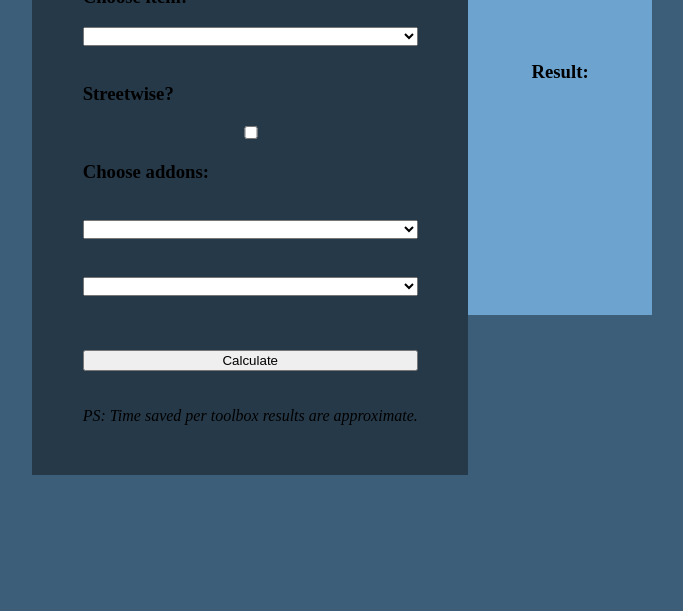
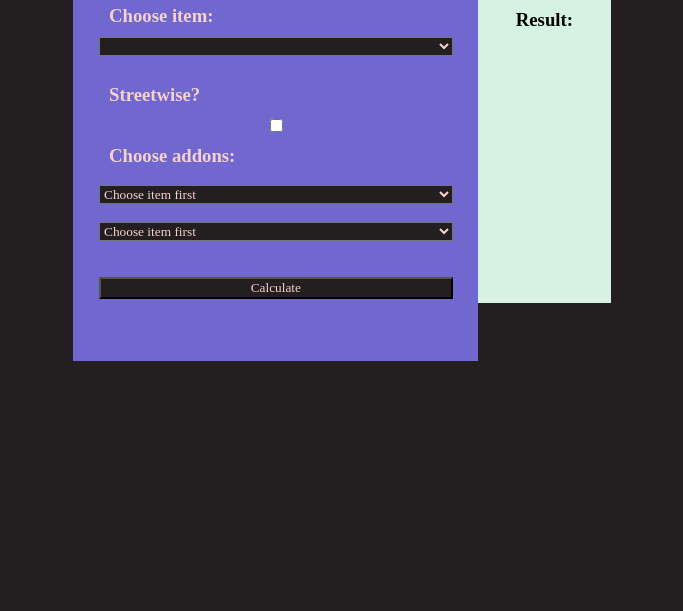
Before and after one commit to MusaMusov/DBD-items-calculator, a plain HTML site: page index.html in a window 1280 px wide. Shown: the part 189-800 px from the top of the page, without its empty margins (298-981 px from the left). Drawn offline with Linux system fonts and the light colour scheme; a web font is replaced by a local one.

Commit message:
patch 2.0 big update

```diff
--- a/index.html
+++ b/index.html
@@ -6,139 +6,223 @@
     <meta name="viewport" content="width=device-width, initial-scale=1.0">
     <title>Survivor items calculator</title>
     <link rel="stylesheet" href="styles.css">
+    <link rel="preconnect" href="https://fonts.googleapis.com">
+    <link rel="preconnect" href="https://fonts.gstatic.com" crossorigin>
+    <link href="https://fonts.googleapis.com/css2?family=Preahvihear&display=swap" rel="stylesheet">
 </head>
 
 <body>
+    <select class="dropdownCustomise" id="modeChanger" onchange="modeChanger()">
+        <option value="dark">Lavender fantasy</option>
+        <option value="light">Peachy delight</option>
+    </select>
+    <div id="shell">
         <div id="mainDiv">
-        <h1>Survivor item calculator</h1>
-        <i>work in progress</i>
-        <h3>Choose item:</h3>
-        <select name="itemsDropdownList" id="itemsDropdownList">
-            <option value="empty"></option>
-            <option value="----Med-kits----">----Med-kits----</option>
+            <h1 class="titles">Survivor item calculator</h1>
+            <h3 class="titles">Choose item:</h3>
+            <select class="dropdownCustomise" name="itemsDropdownList" id="itemsDropdownList" onchange="addonSelector()">
+                <option value="----"></option>
+                <option value="----med-kits----">----Med-kits----</option>
                 <option value="Camping Aid Kit">Camping Aid Kit</option>
                 <option value="First Aid Kit">First Aid Kit</option>
                 <option value="Emergency Med-Kit">Emergency Med-Kit</option>
                 <option value="Ranger Med-Kit">Ranger Med-Kit</option>
-            <option value="----Toolboxes----">----Toolboxes----</option>
+                <option value="----toolboxes----">----Toolboxes----</option>
                 <option value="Worn-Out Tools">Worn-Out Tools</option>
                 <option value="Toolbox">Toolbox</option>
                 <option value="Mechanic's Toolbox">Mechanic's Toolbox</option>
                 <option value="Commodious Toolbox">Commodious Toolbox</option>
                 <option value="Engineer's Toolbox">Engineer's Toolbox</option>
                 <option value="Alex's Toolbox">Alex's Toolbox</option>
-            <option value="----Flashlights----">----Flashlights----</option>
+                <option value="----flashlights----">----Flashlights----</option>
                 <option value="Flashlight">Flashlight</option>
                 <option value="Sport Flashlight">Sport Flashlight</option>
                 <option value="Utility Flashlight">Utility Flashlight</option>
             </select>
-
             <br>
 
-        <h3>Streetwise?</h3>
+            <h3 class="titles">Streetwise?</h3>
             <input type="checkbox" value="true" id="streetwise">
-        <h3 id="addonStyle">Choose addons:</h3>
-        <h3 id="addon1"></h3>
-        <select name="addons1" id="addons1">
-            <option value="----"></option>
 
-            <!-- Medkit addons -->
-            <option value="----Medkit addons----">----Medkit addons----</option>
-            <option value="Gel Dressings"> Gel Dressings </option>
-            <option value="Abdominal Dressing"> Abdominal Dressing </option>
-            <option value="Gauze Roll"> Gauze Roll </option>
-            <option value="Medical Scissors"> Medical Scissors </option>
-            <option value="Self Adherent Wrap"> Self Adherent Wrap </option>
-            <option value="Bandages"> Bandages </option>
-            <option value="Butterfly Tape"> Butterfly Tape </option>
-
-            <!-- Toolbox addons -->
-            <option value="----Toolbox addons----">----Toolbox addons----</option>
-            <option value="Brand New Part"> Brand New Part </option>
-            <option value="Grip Wrench"> Grip Wrench </option>
-            <option value="Hacksaw"> Hacksaw </option>
-            <option value="Cutting Wire"> Cutting Wire </option>
-            <option value="Socket Swivels"> Socket Swivels </option>
-            <option value="Wire Spool"> Wire Spool </option>
-            <option value="Clean Rag"> Clean Rag </option>
-            <option value="Scraps"> Scraps </option>
-
-            <!-- Flashlight addons -->
-            <option value="----Flashlight addons---">----Flashlight addons----</option>
-            <option value="Odd Bulb"> Odd Bulb </option>
-            <option value="High-End Sapphire Lens"> High-End Sapphire Lens </option>
-            <option value="Intense Halogen"> Intense Halogen </option>
-            <option value="Long Life Battery"> Long Life Battery </option>
-            <option value="Focus Lens"> Focus Lens </option>
-            <option value="Heavy Duty Battery"> Heavy Duty Battery </option>
-            <option value="TIR Optic"> TIR Optic </option>
-            <option value="Low Amp Filament"> Low Amp Filament </option>
-            <option value="Battery"> Battery </option>
-            <option value="Power Bulb"> Power Bulb </option>
+            <h3 class="titles" id="addonStyle">Choose addons:</h3>
+            <br>
+            <select class="dropdownCustomise" name="addons1" id="addons1">
+                <option value="----">Choose item first</option>
             </select>
-        <h3 id="addon2"></h3>
-        <select name="addons2" id="addons2">
-            <option value="----"></option>
-
-            <!-- Medkit addons -->
-            <option value="----Medkit addons---">----Medkit addons---</option>
-            <option value="Gel Dressings"> Gel Dressings </option>
-            <option value="Abdominal Dressing"> Abdominal Dressing </option>
-            <option value="Gauze Roll"> Gauze Roll </option>
-            <option value="Medical Scissors"> Medical Scissors </option>
-            <option value="Self Adherent Wrap"> Self Adherent Wrap </option>
-            <option value="Bandages"> Bandages </option>
-            <option value="Butterfly Tape"> Butterfly Tape </option>
-
-            <!-- Toolbox addons -->
-            <option value="----Toolbox addons---">----Toolbox addons---</option>
-            <option value="Brand New Part"> Brand New Part </option>
-            <option value="Grip Wrench"> Grip Wrench </option>
-            <option value="Hacksaw"> Hacksaw </option>
-            <option value="Cutting Wire"> Cutting Wire </option>
-            <option value="Socket Swivels"> Socket Swivels </option>
-            <option value="Wire Spool"> Wire Spool </option>
-            <option value="Clean Rag"> Clean Rag </option>
-            <option value="Scraps"> Scraps </option>
-
-            <!-- Flashlight addons -->
-            <option value="----Flashlight addons---">----Flashlight addons---</option>
-            <option value="Odd Bulb"> Odd Bulb </option>
-            <option value="High-End Sapphire Lens"> High-End Sapphire Lens </option>
-            <option value="Intense Halogen"> Intense Halogen </option>
-            <option value="Long Life Battery"> Long Life Battery </option>
-            <option value="Focus Lens"> Focus Lens </option>
-            <option value="Heavy Duty Battery"> Heavy Duty Battery </option>
-            <option value="TIR Optic"> TIR Optic </option>
-            <option value="Low Amp Filament"> Low Amp Filament </option>
-            <option value="Battery"> Battery </option>
-            <option value="Power Bulb"> Power Bulb </option>
+            <br>
+            <select class="dropdownCustomise" name="addons2" id="addons2">
+                <option value="----">Choose item first</option>
             </select>
 
             <br>
             <br>
-        <br>
-        <button onclick="statCalc()">Calculate</button>
+
+            <button class="dropdownCustomise" onclick="statCalc()">Calculate</button>
             <br>
             <br>
-        <i>PS: Time saved per toolbox results are approximate.</i>
+        </div>
+        <div id="resultDiv">
+            <h3 class="resultH3">Result:</h3>
+            <h3 class="resultH3" id="itemResult"></h3>
+            <h3 class="resultH3" id="duration"></h3>
+            <h3 class="resultH3" id="healSpeed"></h3>
+            <h3 class="resultH3" id="repSpeed"></h3>
+        </div>
     </div>
 
-    <div id="resultDiv">
-        <h3>Result:</h3>
-        <h3 id="itemResult"></h3>
-        <h3 id="duration"></h3>
-        <h3 id="healSpeed"></h3>
-        <h3 id="repSpeed"></h3>
-    </div>
     <script>
+        function modeChanger() {
+            let background = document.querySelector("body");
+            let mainDiv = document.querySelector("#mainDiv");
+            let resultDiv = document.querySelector("#resultDiv")
+            let modeResult = document.getElementById("modeChanger").value;
+            let text1 = document.querySelectorAll(".titles")
+            let text2 = document.querySelectorAll(".resultH3")
+            let dropdownMenus = document.querySelectorAll(".dropdownCustomise")
+            if(modeResult === "dark") {
+                background.style.backgroundColor = "#231F20"
+                mainDiv.style.backgroundColor = "#7067CF"
+                resultDiv.style.backgroundColor = "#D5F2E3"
+                for (const element of text1) {
+                    element.style.color = "#F7D1CD"
+                }
+                for (const element of dropdownMenus) {
+                    element.style.backgroundColor = "#231F20"
+                    element.style.color = "#F7D1CD"
+                }
+            } else {
+                background.style.backgroundColor = "#2274A5"
+                mainDiv.style.backgroundColor = "#FFA69E"
+                resultDiv.style.backgroundColor = "#B8F2E6"
+                for (const element of text1) {
+                    element.style.color = "#122C34"
+                }
+                for (const element of dropdownMenus) {
+                    element.style.backgroundColor = "#B8F2E6"
+                    element.style.color = "#122C34"
+                }
+            }
+
+        }
+        function addonSelector() {
+            let itemChosen = document.getElementById("itemsDropdownList")
+            let medkitArr = ["Gel Dressings", "Abdominal Dressing", "Gauze Roll", "Medical Scissors", "Self Adherent Wrap", "Bandages", "Butterfly Tape"];
+            let toolboxArr = ["Brand New Part", "Grip Wrench", "Hacksaw", "Cutting Wire", "Socket Swivels", "Wire Spool", "Clean Rag", "Scraps"];
+            let flashlightArr = ["Odd Bulb", "High-End Sapphire Lens", "Intense Halogen", "Long Life Battery", "Focus Lens", "Heavy Duty Battery", "TIR Optic", "Low Amp Filament", "Battery", "Power Bulb"]
+            if (itemChosen.value.includes("Kit")) {
+                while (addons1.options.length > 0) {
+                    addons1.remove(0);
+                }
+                while (addons2.options.length > 0) {
+                    addons2.remove(0);
+                }
+                let listPrompt1 = document.createElement("option");
+                listPrompt1.value = "----";
+                listPrompt1.text = "Choose addon";
+                let listPrompt2 = document.createElement("option");
+                listPrompt2.value = "----";
+                listPrompt2.text = "Choose addon";
+                let element1 = document.getElementById("addons1");
+                element1.remove(element1.selectedIndex);
+                let element2 = document.getElementById("addons2");
+                element2.remove(element2.selectedIndex);
+                addons1.add(listPrompt1)
+                addons2.add(listPrompt2)
+                for (const addon of medkitArr) {
+                    let currAddon1 = document.createElement("option");
+                    let currAddon2 = document.createElement("option");
+                    currAddon1.value = addon;
+                    currAddon2.value = addon;
+                    currAddon1.text = addon;
+                    currAddon2.text = addon;
+                    addons1.add(currAddon1)
+                    addons2.add(currAddon2)
+                }
+
+            } else if (itemChosen.value.includes("Tool")) {
+                while (addons1.options.length > 0) {
+                    addons1.remove(0);
+                }
+                while (addons2.options.length > 0) {
+                    addons2.remove(0);
+                }
+                let listPrompt1 = document.createElement("option");
+                listPrompt1.value = "----";
+                listPrompt1.text = "Choose addon";
+                let listPrompt2 = document.createElement("option");
+                listPrompt2.value = "----";
+                listPrompt2.text = "Choose addon";
+                let element1 = document.getElementById("addons1");
+                element1.remove(element1.selectedIndex);
+                let element2 = document.getElementById("addons2");
+                element2.remove(element2.selectedIndex);
+                addons1.add(listPrompt1)
+                addons2.add(listPrompt2)
+                for (const addon of toolboxArr) {
+                    let currAddon1 = document.createElement("option");
+                    let currAddon2 = document.createElement("option");
+                    currAddon1.value = addon;
+                    currAddon2.value = addon;
+                    currAddon1.text = addon;
+                    currAddon2.text = addon;
+                    addons1.add(currAddon1)
+                    addons2.add(currAddon2)
+                }
+
+            } else if (itemChosen.value.includes("Flashlight")) {
+                while (addons1.options.length > 0) {
+                    addons1.remove(0);
+                }
+                while (addons2.options.length > 0) {
+                    addons2.remove(0);
+                }
+                let listPrompt1 = document.createElement("option");
+                listPrompt1.value = "----";
+                listPrompt1.text = "Choose addon";
+                let listPrompt2 = document.createElement("option");
+                listPrompt2.value = "----";
+                listPrompt2.text = "Choose addon";
+                let element1 = document.getElementById("addons1");
+                element1.remove(element1.selectedIndex);
+                let element2 = document.getElementById("addons2");
+                element2.remove(element2.selectedIndex);
+                addons1.add(listPrompt1)
+                addons2.add(listPrompt2)
+                for (const addon of flashlightArr) {
+                    let currAddon1 = document.createElement("option");
+                    let currAddon2 = document.createElement("option");
+                    currAddon1.value = addon;
+                    currAddon2.value = addon;
+                    currAddon1.text = addon;
+                    currAddon2.text = addon;
+                    addons1.add(currAddon1)
+                    addons2.add(currAddon2)
+                }
+
+            } else {
+                while (addons1.options.length > 0) {
+                    addons1.remove(0);
+                }
+                while (addons2.options.length > 0) {
+                    addons2.remove(0);
+                }
+                let listPrompt1 = document.createElement("option");
+                listPrompt1.value = "----";
+                listPrompt1.text = "Choose item first";
+                let listPrompt2 = document.createElement("option");
+                listPrompt2.value = "----";
+                listPrompt2.text = "Choose item first";
+                addons1.add(listPrompt1)
+                addons2.add(listPrompt2)
+            }
+        }
         function statCalc() {
             let item = document.querySelector("#itemsDropdownList")
             let baseDuration = 0;
             let areAddonsValid = true
             let addon1Res = (document.querySelector("#addons1")).value
             let addon2Res = (document.querySelector("#addons2")).value
-            if(addon1Res === addon2Res && addon1Res !== "----") {
+            if (addon1Res === addon2Res && addon1Res !== "----") {
                 areAddonsValid = false;
             }
             let isStreetwise = document.getElementById("streetwise")
@@ -211,16 +295,17 @@
                     baseDuration *= 1.25;
                 }
                 let healTime = 16 - (8 * (healingSpeed / 100));
-                if(areAddonsValid){
-                    healSpeed.innerHTML = `Altruistic healing speed: +${healingSpeed}% </br></br></br>
-                    Altruistic heal time: ${healTime.toFixed(2)} seconds </br></br></br>
-                    Available self-heals: ${Math.floor(baseDuration / 24)} </br></br></br>
+                if (areAddonsValid) {
+                    healSpeed.innerHTML = `Altruistic healing speed: +${healingSpeed}% </br></br>
+                    Altruistic heal time: ${healTime.toFixed(2)} seconds </br></br>
+                    Available self-heals: ${Math.floor(baseDuration / 24)} </br></br>
                     Available altruistic heals: ${Math.floor(baseDuration / 16)}`;
                     repSpeed.innerHTML = "";
                     duration.innerHTML = "Duration: " + baseDuration + " charges";
                     itemResult.innerHTML = `Item: ${item.value}`
                 } else {
-                    repSpeed.innerHTML = "";
+                    let itemResult =innerHTML = ""
+                    repSpeed.innerHTML = ""
                     duration.innerHTML = ""
                     healSpeed.innerHTML = "Select 2 unique addons."
                 }
@@ -314,16 +399,17 @@
                 chargesPerSec += (repairSpeed / 100);
                 toolboxDuration = baseDuration / chargesPerSec;
                 if (areAddonsValid) {
-                    repSpeed.innerHTML = `Repair speed: +${repairSpeed}% </br></br></br>
-                    Repair time saved: ~${((baseDuration - toolboxDuration) + repairTimeSaved).toFixed(2)} seconds </br></br></br>
-                    Sabotage duration: ${sabotageDuration} seconds </br></br></br>
+                    healSpeed.innerHTML = `Repair speed: +${repairSpeed}% </br></br>
+                    Repair time saved: ~${((baseDuration - toolboxDuration) + repairTimeSaved).toFixed(2)} seconds </br></br>
+                    Sabotage duration: ${sabotageDuration} seconds </br></br>
                     Sabotage time: ${sabotageTime.toFixed(2)} seconds`;
                     duration.innerHTML = "Duration: " + baseDuration + " charges";
                     itemResult.innerHTML = `Item: ${item.value}`
-                    healSpeed.innerHTML = ""
+                    repSpeed.innerHTML = ""
                 } else {
-                    healSpeed.innerHTML = ""
-                    duration.innerHTML = ""
+                    itemResult.innerHTML.remove()
+                    healSpeed.innerHTML.remove()
+                    duration.innerHTML.remove()
                     repSpeed.innerHTML = "Select 2 unique addons."
                 }
             } else if (item.value.includes("Flashlight")) {
@@ -421,13 +507,14 @@
                     batteryEfficiency += 0.25;
                 }
                 if (areAddonsValid) {
-                    duration.innerHTML = `Battery life: ${(baseDuration * batteryEfficiency).toFixed(2)} seconds </br></br></br>
-                    Blind duration: ${blindDuration.toFixed(2)} seconds </br></br></br>
+                    duration.innerHTML = `Battery life: ${(baseDuration * batteryEfficiency).toFixed(2)} seconds </br></br>
+                    Blind duration: ${blindDuration.toFixed(2)} seconds </br></br>
                     Beam length: ${beamLength.toFixed(2)} meters`
                     healSpeed.innerHTML = ""
                     repSpeed.innerHTML = ""
                     itemResult.innerHTML = `Item: ${item.value}`
                 } else {
+                    itemResult.innerHTML = ""
                     healSpeed.innerHTML = ""
                     repSpeed.innerHTML = ""
                     duration.innerHTML = "Select 2 unique addons."
--- a/styles.css
+++ b/styles.css
@@ -1,36 +1,86 @@
 body {
-    background-color: rgb(61, 94, 121);
+    background-color: #231F20;
     display: flex;
-    align-items:center;
+    align-items: center;
     justify-content: center;
 }
 
 #mainDiv {
-    background-color: rgb(38, 57, 73);
+    background-color: #7067CF;
     display: flex;
     flex-direction: column;
     padding: 4%;
+    max-width: 60%;
+    min-height: 50%;
+
 }
 
 #resultDiv {
-    background-color: rgb(108, 163, 207);
+    background-color: #D5F2E3;
     display: flex;
     flex-direction: column;
-    padding: 5%;
+    padding: 4%;
+    max-width: 50%;
+    min-height: 50%;
+    max-height: 100%;
+}
+
+#shell {
+    display: flex;
+    align-items: center;
+    justify-content: center;
+    width: 50vw;
+    height: 70vh;
+    margin: 3%;
 }
 
 #addonStyle {
     margin-bottom: 0;
 }
 
+.resultH3 {
+    font-family: "Preahvihear", 'Times New Roman', Times, serif;
+    margin: 12px;
+}
+
+.titles {
+    color: #F7D1CD;
+    font-family: "Preahvihear", 'Times New Roman', Times, serif;
+    margin: 10px;
+}
+
+.dropdownCustomise {
+    background-color: #231F20;
+    color: #F7D1CD;
+    font-family: "Preahvihear", 'Times New Roman', Times, serif;
+}
+
+#modeChanger {
+    position: absolute;
+    left: 30%;
+    top: 0;
+}
+
 @media (max-width: 576px) {
-    body {
+    #shell {
         flex-direction: column;
+        margin-top: 11%;
+        width: 100%;
+        height: 100%;
     }
     #mainDiv {
-        width: 90%;
+        max-width: 100%;
     }
     #resultDiv {
-        width: 87.5%;
+        max-height: 100%;
+        min-width: 92%;
+    }
+    #modeChanger {
+        position: absolute;
+        left: 2%;
+        top: 2%;
+    }
+    .titles {
+        margin: 0, 0;
     }
 }
```
Lines whose indentation alone changed are shown as unchanged.
